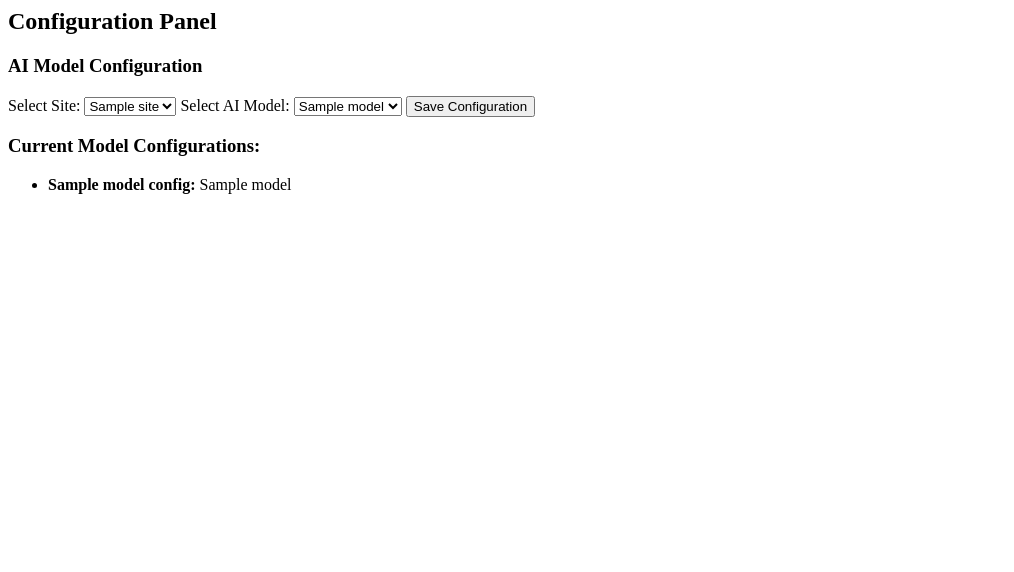
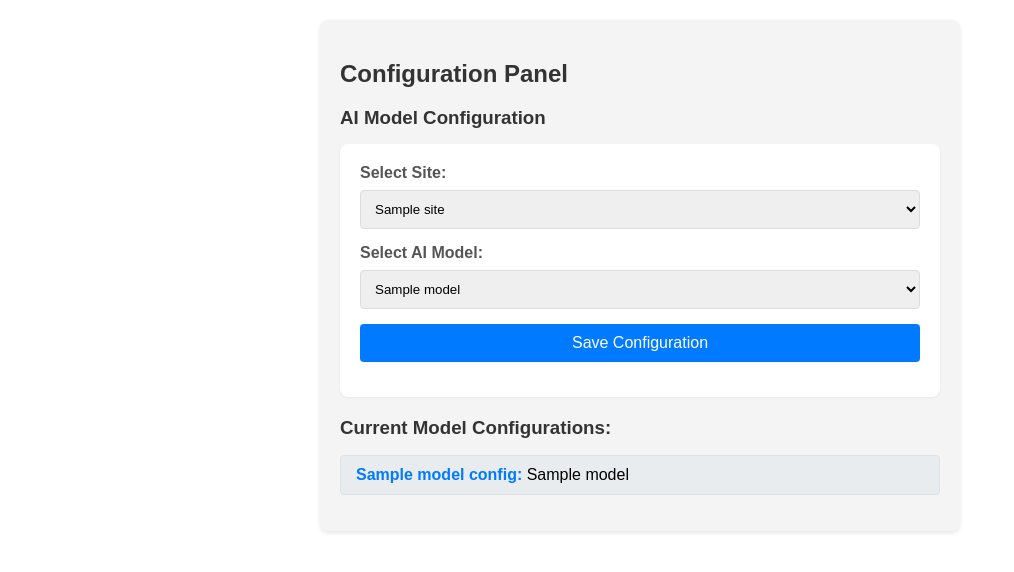
Before and after one commit to manrajidevi91/Blogger_Autopost, a Flask app: template templates/partials/config.html in a window 1280 px wide. Shown: the top 572 px of the page, without its empty margins (0-1014 px from the left). Run offline with Flask 3, Linux system fonts and the light colour scheme; the template is opened without the code that fills it: most values are stand-ins (such as "Sample title", 1, 10 or a date in 2020).

Commit message:
Enhance styling and layout of the configuration panel in the HTML template

```diff
--- a/templates/partials/config.html
+++ b/templates/partials/config.html
@@ -1,5 +1,77 @@
 <!-- partials/config.html -->
-<h2>Configuration Panel</h2>
+<style>
+    /* Basic styling for the configuration panel */
+    .config-panel {
+        font-family: Arial, sans-serif;
+        padding: 20px;
+        background-color: #f4f4f4;
+        border-radius: 8px;
+        box-shadow: 0 2px 4px rgba(0, 0, 0, 0.1);
+        max-width: 600px;
+        margin: 20px auto;
+    }
+
+    .config-panel h2, .config-panel h3 {
+        color: #333;
+        margin-bottom: 15px;
+    }
+
+    .config-panel form {
+        background-color: #fff;
+        padding: 20px;
+        border-radius: 8px;
+        box-shadow: 0 1px 3px rgba(0, 0, 0, 0.05);
+        margin-bottom: 20px;
+    }
+
+    .config-panel label {
+        display: block;
+        margin-bottom: 8px;
+        font-weight: bold;
+        color: #555;
+    }
+
+    .config-panel select, .config-panel button {
+        width: 100%;
+        padding: 10px;
+        margin-bottom: 15px;
+        border: 1px solid #ddd;
+        border-radius: 4px;
+        box-sizing: border-box; /* Ensure padding doesn't increase width */
+    }
+
+    .config-panel button {
+        background-color: #007bff;
+        color: white;
+        border: none;
+        cursor: pointer;
+        font-size: 16px;
+        transition: background-color 0.2s ease-in-out;
+    }
+
+    .config-panel button:hover {
+        background-color: #0056b3;
+    }
+
+    #current-model-config ul {
+        list-style: none;
+        padding: 0;
+    }
+
+    #current-model-config li {
+        background-color: #e9ecef;
+        padding: 10px 15px;
+        margin-bottom: 8px;
+        border-radius: 4px;
+        border: 1px solid #dee2e6;
+    }
+
+    #current-model-config li strong {
+        color: #007bff;
+    }
+</style>
+<div class="config-panel">
+    <h2>Configuration Panel</h2>
 
 <h3>AI Model Configuration</h3>
 <form id="model-config-form">
```
